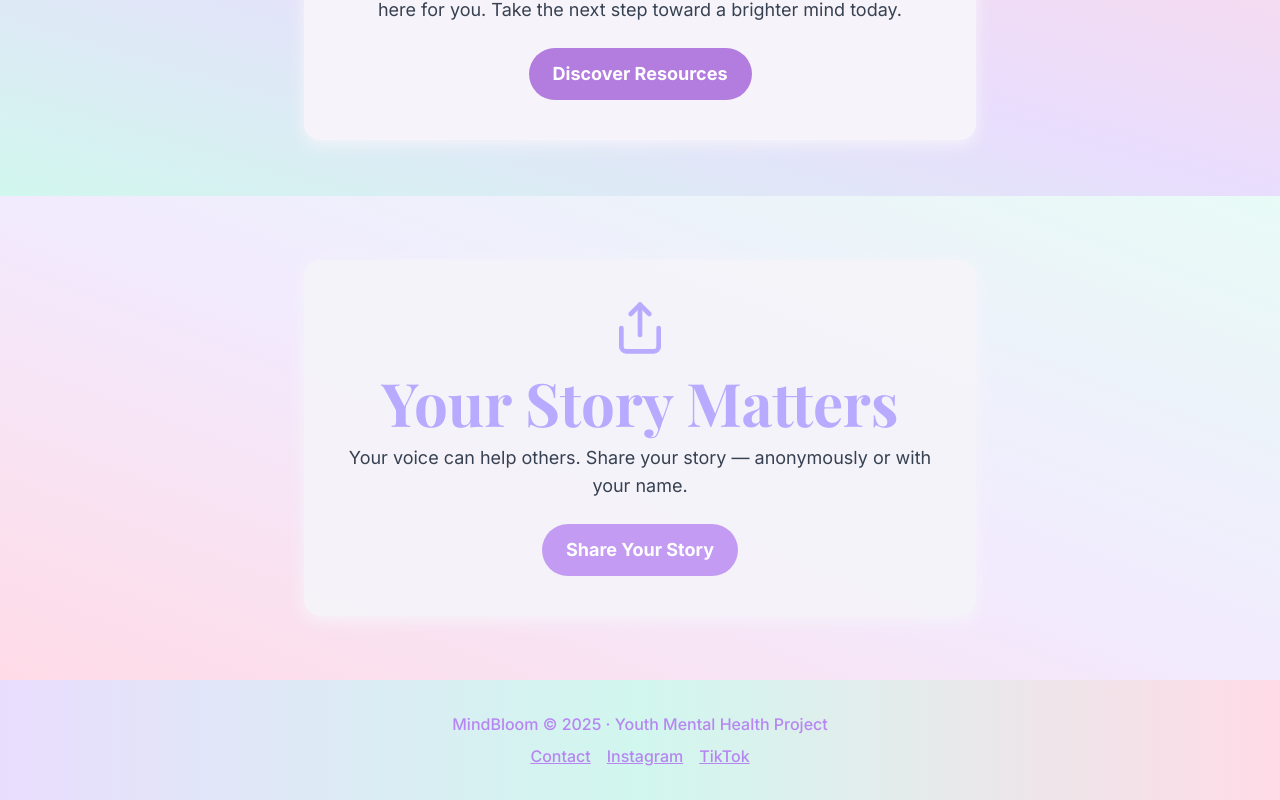
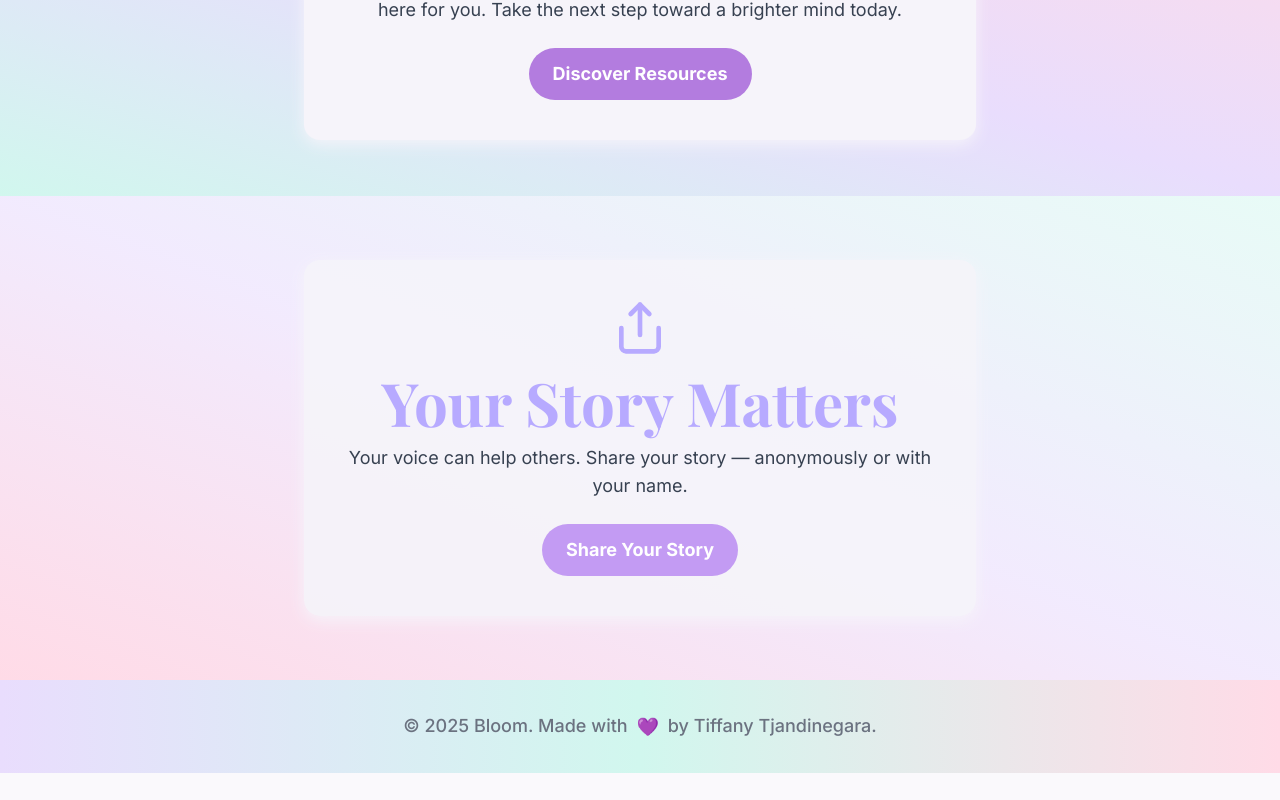
Before and after one commit to Roczantya/bloom-health-website, a React (Vite) app: page / in a window 1280 px wide. Shown: the part 2360-3160 px from the top of the page. After the commit the page ends 3133 px from the top, so only its background shows below. Built offline with nearby package versions, Linux system fonts and the light colour scheme.

Commit message:
Add website footer
Added a footer with copyright information, centered text, soft gray font, and a pastel background.

```diff
--- a/src/components/Footer.tsx
+++ b/src/components/Footer.tsx
@@ -1,13 +1,8 @@
 
 const Footer = () => (
-  <footer className="w-full py-8 bg-gradient-to-r from-gradient1 via-gradient2 to-gradient3 text-center text-primary text-md font-medium">
-    <div>
-      MindBloom &copy; {new Date().getFullYear()} · Youth Mental Health Project
-      <div className="mt-2 flex justify-center gap-4">
-        <a href="mailto:info@mindbloom.org" className="underline hover:text-green-700">Contact</a>
-        <a href="https://www.instagram.com/" target="_blank" rel="noopener noreferrer" className="underline hover:text-green-700">Instagram</a>
-        <a href="https://www.tiktok.com/" target="_blank" rel="noopener noreferrer" className="underline hover:text-green-700">TikTok</a>
-      </div>
+  <footer className="w-full py-8 bg-gradient-to-r from-gradient1 via-gradient2 to-gradient3">
+    <div className="text-center text-lg font-medium text-gray-500">
+      © 2025 Bloom. Made with <span role="img" aria-label="love" className="px-1 align-middle">💜</span> by Tiffany Tjandinegara.
     </div>
   </footer>
 );
```
